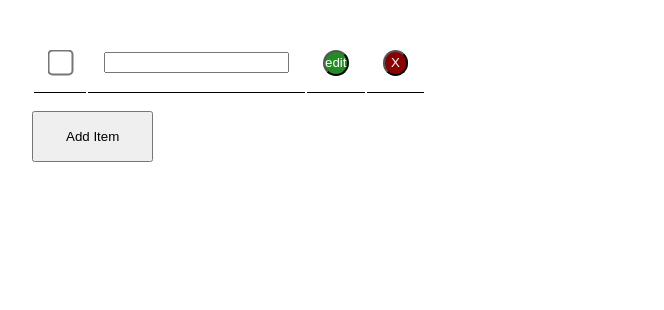
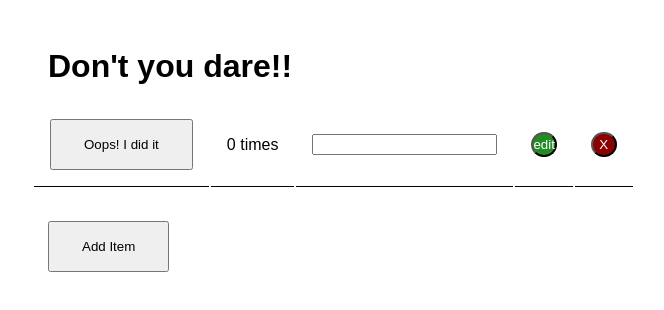
Before and after one commit to mccordgh/dont_you_dare_react_view, a React (Create React App) app: page / in a window 1280 px wide. Both pictures are taken after a click on the button "Add Item". Shown: the top 310 px of the page, without its empty margins (0-664 px from the left). Built offline with nearby package versions, Linux system fonts and the light colour scheme; no server answers.

Commit message:
Convert checkbox to button that increases completed count

```diff
--- a/src/Content/Content.css
+++ b/src/Content/Content.css
@@ -1,7 +1,15 @@
 .content__wrapper {
     padding: 2rem;
+}
+
+.button__add-one {
+    margin: 1rem;
 }
 
 button {
     padding: 1rem 2rem;
 }
+
+h1 {
+    margin: 1rem;
+}
--- a/src/Content/Content.js
+++ b/src/Content/Content.js
@@ -13,16 +13,17 @@ export default class Content extends Component {
   render() {
     return (
       <div className="content__wrapper">
+        <h1> Don't you dare!! </h1>
         <List
           items={this.state.items}
           titleChange={this.titleChangeHandler}
           blurCallback={this.blurHandler.bind(this)}
-          completedCallback={this.completedChangeHandler}
+          iDidItCallback={this.iDidItHandler}
           deleteCallback={this.deleteItem}
           editCallback={this.editItem}
         />
 
-        <button onClick={this.addButtonHandler}>Add Item</button>
+        <button className="button__add-one" onClick={this.addButtonHandler}>Add Item</button>
       </div>
     );
   }
@@ -71,12 +72,12 @@ export default class Content extends Component {
     ItemRequests.updateItem(this, index);
   }
 
-  completedChangeHandler = (event) => {
+  iDidItHandler = (event) => {
     const index = event.target.dataset.index;
     const items = this.state.items;
     const item = this.state.items[index];
 
-    items[index] = Object.assign(items[index], { completed: !item.completed})
+    items[index] = Object.assign(items[index], { completedCount: item.completedCount + 1 })
     this.setState(() => {
       return { items };
     }, () => {
@@ -88,7 +89,7 @@ export default class Content extends Component {
     this.setState((state) => {
       state.items.push({
         id: null,
-        completed: false,
+        completedCount: 0,
         title: '',
         editingTitle: true,
       })
--- a/src/Content/List/List.js
+++ b/src/Content/List/List.js
@@ -15,12 +15,16 @@ export default class List extends Component {
                 return (
                   <tr className="list__row" key={index}>
                     <td>
-                      <input
-                        onInput={this.props.completedCallback}
+                      <button
+                        onClick={this.props.iDidItCallback}
                         data-index={index}
-                        type="checkbox"
-                        defaultChecked={item.completed}
-                      />
+                      >
+                        Oops! I did it
+                      </button>
+                    </td>
+
+                    <td>
+                      { item.completedCount } times
                     </td>
 
                     <td>
--- a/src/Requests/item-requests.js
+++ b/src/Requests/item-requests.js
@@ -17,7 +17,7 @@ export default {
     const item = self.state.items[index];
     const itemObj = {
       title: item.title,
-      completed: item.completed,
+      completedCount: item.completedCount,
     }
 
     fetch('http://localhost:8001/items', {
@@ -28,7 +28,7 @@ export default {
       body: JSON.stringify(itemObj),
     })
     .then(response => response.json())
-    .then((data) => {
+    .then(() => {
       this.getItems(self);
     });
   },
@@ -36,12 +36,28 @@ export default {
   deleteItem(self, index) {
     const item = self.state.items[index];
 
-    fetch(`http://localhost:8001/items/${item._id}`, {
-      method: 'DELETE',
-    })
-    .then((data) => {
-      this.getItems(self);
-    });
+    const deleteLocally = () => {
+      self.setState(state => (
+        { items: state.items.filter(item => item !== state.items[index]) }
+      ));
+    }
+
+    const deleteOnServer = () => {
+      fetch(`http://localhost:8001/items/${item._id}`, {
+        method: 'DELETE',
+      })
+      .then(() => {
+        this.getItems(self);
+      });
+    }
+
+    if (!item._id) {
+      deleteLocally();
+
+      return;
+    }
+
+    deleteOnServer();
   },
 
   updateItem(self, index) {
@@ -49,7 +65,7 @@ export default {
     const itemObj = {
       id: item._id,
       title: item.title,
-      completed: item.completed,
+      completedCount: item.completedCount,
     }
 
     fetch(`http://localhost:8001/items/${item._id}`, {
@@ -60,7 +76,7 @@ export default {
       body: JSON.stringify(itemObj),
     })
     .then(response => response.json())
-    .then((data) => {
+    .then(() => {
       this.getItems(self);
     });
   }
```
Also changed, not shown: package.json (line endings or trailing spaces).
